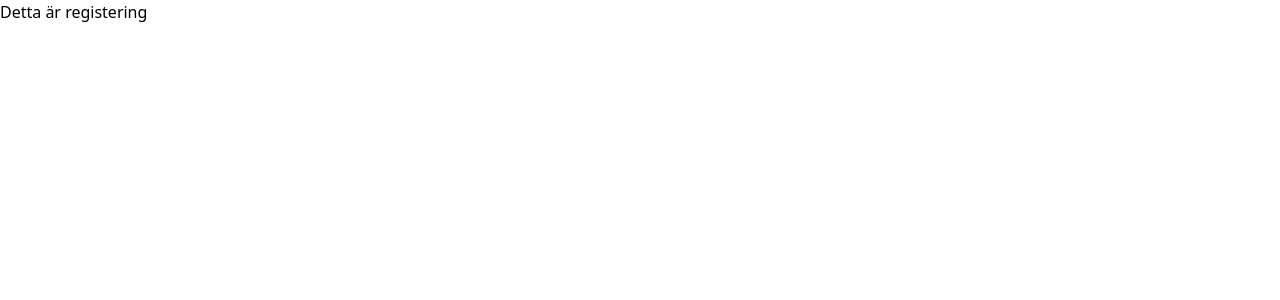
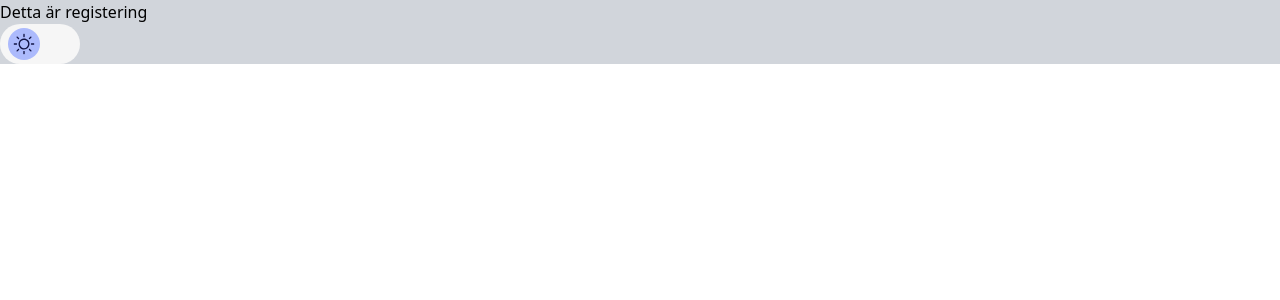
Before and after one commit to AxelEnghamre/subscriptions_tracker, a Next.js app: page /sign-up in a window 1280 px wide. Shown: the top 300 px of the page. Built offline with nearby package versions, Linux system fonts and the light colour scheme.

Commit message:
added theme button for test in sign up

```diff
--- a/src/components/auth/SignUp.tsx
+++ b/src/components/auth/SignUp.tsx
@@ -1,5 +1,10 @@
+import ThemeButton from "../UI/buttons/ThemeButton";
+
 const SignUp = () => {
-  return <div>Detta är registering</div>;
+  return <div className="bg-gray-300">
+  <div>Detta är registering</div>
+  <ThemeButton />
+  </div>;
 };
 
 export default SignUp;
```
